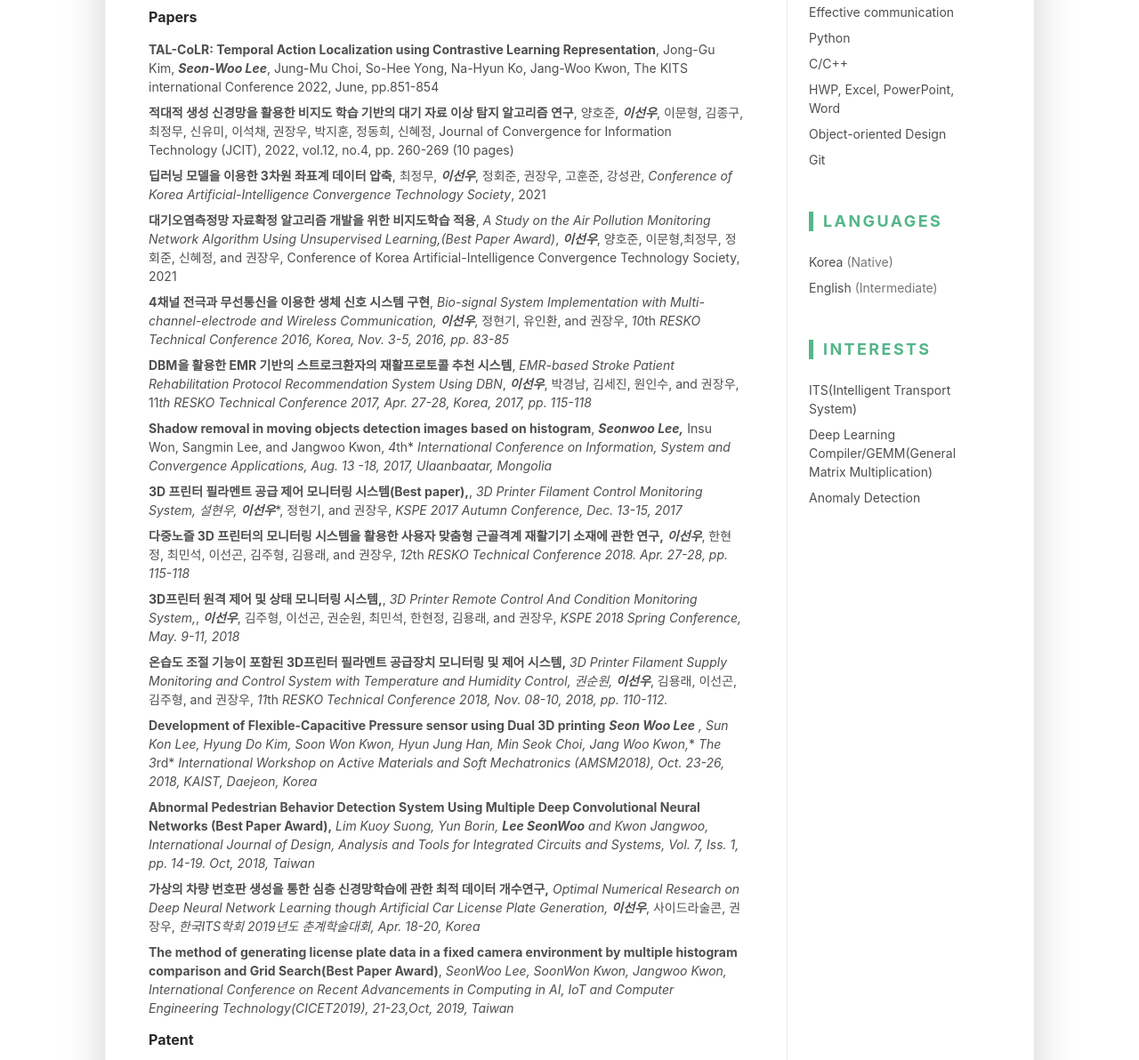
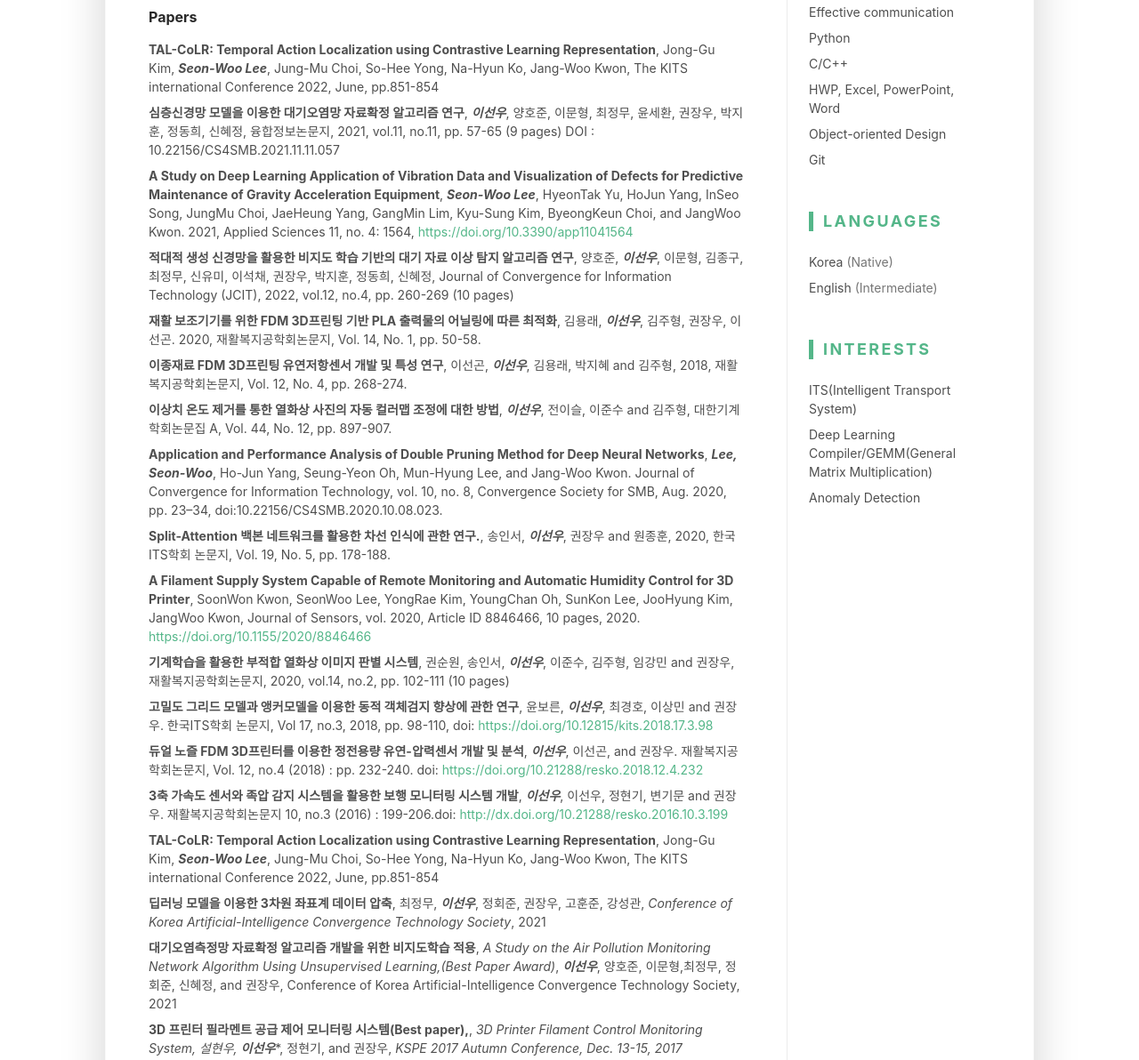
Before and after one commit to LEE-SEON-WOO/lee-seon-woo.github.io, a plain HTML site: page index.html in a window 1280 px wide. Shown: the part 2070-3262 px from the top of the page at 89% size. Drawn offline with Linux system fonts and the light colour scheme.

Commit message:
rebuilding site 2022년 11월 21일 월 오전  3:30:54

```diff
--- a/index.html
+++ b/index.html
@@ -350,23 +350,43 @@
 
                                             <li class="mb-2"><strong>TAL-CoLR: Temporal Action Localization using Contrastive Learning Representation</strong>, Jong-Gu Kim, <em><strong>Seon-Woo Lee</strong></em>, Jung-Mu Choi, So-Hee Yong, Na-Hyun Ko, Jang-Woo Kwon, The KITS international Conference 2022, June, pp.851-854</li>
 
+                                            <li class="mb-2"><strong>심층신경망 모델을 이용한 대기오염망 자료확정 알고리즘 연구</strong>, <em><strong>이선우</strong></em>, 양호준, 이문형, 최정무, 윤세환, 권장우, 박지훈, 정동희, 신혜정, 융합정보논문지, 2021, vol.11, no.11, pp. 57-65 (9 pages) DOI : 10.22156/CS4SMB.2021.11.11.057</li>
+
+                                            <li class="mb-2"><strong>A Study on Deep Learning Application of Vibration Data and Visualization of Defects for Predictive Maintenance of Gravity Acceleration Equipment</strong>, <em><strong>Seon-Woo Lee</strong></em>, HyeonTak Yu, HoJun Yang, InSeo Song, JungMu Choi, JaeHeung Yang, GangMin Lim, Kyu-Sung Kim, ByeongKeun Choi, and JangWoo Kwon. 2021, Applied Sciences 11, no. 4: 1564, <a href="https://doi.org/10.3390/app11041564">https://doi.org/10.3390/app11041564</a></li>
+
                                             <li class="mb-2"><strong>적대적 생성 신경망을 활용한 비지도 학습 기반의 대기 자료 이상 탐지 알고리즘 연구</strong>, 양호준, <em><strong>이선우</strong></em>, 이문형, 김종구, 최정무, 신유미, 이석채, 권장우, 박지훈, 정동희, 신혜정, Journal of Convergence for Information Technology (JCIT), 2022, vol.12, no.4, pp. 260-269 (10 pages)</li>
+
+                                            <li class="mb-2"><strong>재활 보조기기를 위한 FDM 3D프린팅 기반 PLA 출력물의 어닐링에 따른 최적화</strong>, 김용래, <em><strong>이선우</strong></em>, 김주형, 권장우, 이선곤. 2020, 재활복지공학회논문지, Vol. 14, No. 1, pp. 50-58.</li>
+
+                                            <li class="mb-2"><strong>이종재료 FDM 3D프린팅 유연저항센서 개발 및 특성 연구</strong>, 이선곤, <em><strong>이선우</strong></em>, 김용래, 박지혜 and 김주형, 2018, 재활복지공학회논문지, Vol. 12, No. 4, pp. 268-274.</li>
+
+                                            <li class="mb-2"><strong>이상치 온도 제거를 통한 열화상 사진의 자동 컬러맵 조정에 대한 방법</strong>, <em><strong>이선우</strong></em>, 전이슬, 이준수 and 김주형, 대한기계학회논문집 A, Vol. 44, No. 12, pp. 897-907.</li>
+
+                                            <li class="mb-2"><strong>Application and Performance Analysis of Double Pruning Method for Deep Neural Networks</strong>, <em><strong>Lee, Seon-Woo</strong></em>, Ho-Jun Yang, Seung-Yeon Oh, Mun-Hyung Lee, and Jang-Woo Kwon. Journal of Convergence for Information Technology, vol. 10, no. 8, Convergence Society for SMB, Aug. 2020, pp. 23–34, doi:10.22156/CS4SMB.2020.10.08.023.</li>
+
+                                            <li class="mb-2"><strong>Split-Attention 백본 네트워크를 활용한 차선 인식에 관한 연구.</strong>, 송인서, <em><strong>이선우</strong></em>, 권장우 and 원종훈, 2020, 한국ITS학회 논문지, Vol. 19, No. 5, pp. 178-188.</li>
+
+                                            <li class="mb-2"><strong>A Filament Supply System Capable of Remote Monitoring and Automatic Humidity Control for 3D Printer</strong>, SoonWon Kwon, SeonWoo Lee, YongRae Kim, YoungChan Oh, SunKon Lee, JooHyung Kim, JangWoo Kwon, Journal of Sensors, vol. 2020, Article ID 8846466, 10 pages, 2020. <a href="https://doi.org/10.1155/2020/8846466">https://doi.org/10.1155/2020/8846466</a></li>
+
+                                            <li class="mb-2"><strong>기계학습을 활용한 부적합 열화상 이미지 판별 시스템</strong>, 권순원, 송인서, <em><strong>이선우</strong></em>, 이준수, 김주형, 임강민 and 권장우, 재활복지공학회논문지, 2020, vol.14, no.2, pp. 102-111 (10 pages)</li>
+
+                                            <li class="mb-2"><strong>고밀도 그리드 모델과 앵커모델을 이용한 동적 객체검지 향상에 관한 연구</strong>, 윤보른, <em><strong>이선우</strong></em>, 최경호, 이상민 and 권장우. 한국ITS학회 논문지, Vol 17, no.3, 2018, pp. 98-110, doi: <a href="https://doi.org/10.12815/kits.2018.17.3.98">https://doi.org/10.12815/kits.2018.17.3.98</a></li>
+
+                                            <li class="mb-2"><strong>듀얼 노즐 FDM 3D프린터를 이용한 정전용량 유연-압력센서 개발 및 분석</strong>, <em><strong>이선우</strong></em>, 이선곤, and 권장우. 재활복지공학회논문지, Vol. 12, no.4 (2018) : pp. 232-240. doi: <a href="https://doi.org/10.21288/resko.2018.12.4.232">https://doi.org/10.21288/resko.2018.12.4.232</a></li>
+
+                                            <li class="mb-2"><strong>3축 가속도 센서와 족압 감지 시스템을 활용한 보행 모니터링 시스템 개발</strong>, <em><strong>이선우</strong></em>, 이선우, 정현기, 변기문 and 권장우. 재활복지공학회논문지 10, no.3 (2016) : 199-206.doi: <a href="http://dx.doi.org/10.21288/resko.2016.10.3.199">http://dx.doi.org/10.21288/resko.2016.10.3.199</a></li>
+
+                                            <li class="mb-2"><strong>TAL-CoLR: Temporal Action Localization using Contrastive Learning Representation</strong>, Jong-Gu Kim, <em><strong>Seon-Woo Lee</strong></em>, Jung-Mu Choi, So-Hee Yong, Na-Hyun Ko, Jang-Woo Kwon, The KITS international Conference 2022, June, pp.851-854</li>
 
                                             <li class="mb-2"><strong>딥러닝 모델을 이용한 3차원 좌표계 데이터 압축</strong>, 최정무, <em><strong>이선우</strong></em>, 정회준, 권장우, 고훈준, 강성관, <em>Conference of Korea Artificial-Intelligence Convergence Technology Society</em>, 2021</li>
 
                                             <li class="mb-2"><strong>대기오염측정망 자료확정 알고리즘 개발을 위한 비지도학습 적용</strong>, <em>A Study on the Air Pollution Monitoring Network Algorithm Using Unsupervised Learning,(Best Paper Award)</em>, <em><strong>이선우</strong></em>, 양호준, 이문형,최정무, 정회준, 신혜정, and 권장우, Conference of Korea Artificial-Intelligence Convergence Technology Society, 2021</li>
 
-                                            <li class="mb-2"><strong>4채널 전극과 무선통신을 이용한 생체 신호 시스템 구현</strong>, <em>Bio-signal System Implementation with Multi-channel-electrode and Wireless Communication,</em> <em><strong>이선우</strong></em>, 정현기, 유인환, and 권장우, <em>10</em>th <em>RESKO Technical Conference 2016, Korea, Nov. 3-5, 2016, pp. 83-85</em></li>
-
-                                            <li class="mb-2"><strong>DBM을 활용한 EMR 기반의 스트로크환자의 재활프로토콜 추천 시스템</strong>, <em>EMR-based Stroke Patient Rehabilitation Protocol Recommendation System Using DBN</em>, <em><strong>이선우</strong></em>, 박경남, 김세진, 원인수, and 권장우, 11<em>th</em> <em>RESKO Technical Conference 2017, Apr. 27-28, Korea, 2017, pp. 115-118</em></li>
-
-                                            <li class="mb-2"><strong>Shadow removal in moving objects detection images based on histogram</strong>, <em><strong>Seonwoo Lee,</strong></em> Insu Won, Sangmin Lee, and Jangwoo Kwon, <em>4</em>th* <em>International Conference on Information, System and Convergence Applications,</em> <em>Aug. 13 -18, 2017, Ulaanbaatar, Mongolia</em></li>
-
                                             <li class="mb-2"><strong>3D 프린터 필라멘트 공급 제어 모니터링 시스템(Best paper),</strong>, <em>3D Printer Filament Control Monitoring System,</em> <em>설현우,</em> <em><strong>이선우</strong></em>*, 정현기, and 권장우, <em>KSPE 2017 Autumn Conference, Dec. 13-15, 2017</em></li>
 
                                             <li class="mb-2"><strong>다중노즐 3D 프린터의 모니터링 시스템을 활용한 사용자 맞춤형 근골격계 재활기기 소재에 관한 연구,</strong> <em><strong>이선우</strong></em>, 한현정, 최민석, 이선곤, 김주형, 김용래, and 권장우,  <em>12</em>th <em>RESKO Technical Conference 2018. Apr. 27-28, pp. 115-118</em></li>
 
-                                            <li class="mb-2"><strong>3D프린터 원격 제어 및 상태 모니터링 시스템,</strong>, <em>3D Printer Remote Control And Condition Monitoring System,</em>, <em><strong>이선우</strong></em>, 김주형, 이선곤, 권순원, 최민석, 한현정, 김용래, and 권장우, <em>KSPE 2018 Spring Conference, May. 9-11, 2018</em></li>
+                                            <li class="mb-2"><strong>3D프린터 원격 제어 및 상태 모니터링 시스템,</strong>, <em><strong>이선우</strong></em>, 김주형, 이선곤, 권순원, 최민석, 한현정, 김용래, and 권장우, <em>KSPE 2018 Spring Conference, May. 9-11, 2018</em></li>
 
                                             <li class="mb-2"><strong>온습도 조절 기능이 포함된 3D프린터 필라멘트 공급장치 모니터링 및 제어 시스템,</strong>  <em>3D Printer Filament Supply Monitoring and Control System with Temperature and Humidity Control,</em>  <em>권순원,</em> <em><strong>이선우</strong></em>, 김용래, 이선곤, 김주형, and 권장우,  <em>11</em>th <em>RESKO Technical Conference 2018, Nov. 08-10, 2018, pp. 110-112.</em></li>
 
@@ -377,6 +397,12 @@
                                             <li class="mb-2"><strong>가상의 차량 번호판 생성을 통한 심층 신경망학습에 관한 최적 데이터 개수연구,</strong>  <em>Optimal Numerical Research on Deep Neural Network Learning though Artificial Car License Plate Generation,</em>  <em><strong>이선우</strong></em>, 사이드라술콘, 권장우, <em>한국ITS학회 2019년도 춘계학술대회, Apr. 18-20, Korea</em></li>
 
                                             <li class="mb-2"><strong>The method of generating license plate data in a fixed camera environment by multiple histogram comparison and Grid Search(Best Paper Award)</strong>,  <em>SeonWoo Lee, SoonWon Kwon, Jangwoo Kwon,</em>  <em>International Conference on Recent Advancements in Computing in AI, IoT and Computer Engineering Technology(CICET2019), 21-23,Oct, 2019, Taiwan</em></li>
+
+                                            <li class="mb-2"><strong>4채널 전극과 무선통신을 이용한 생체 신호 시스템 구현</strong>, <em>Bio-signal System Implementation with Multi-channel-electrode and Wireless Communication,</em> <em><strong>이선우</strong></em>, 정현기, 유인환, and 권장우, <em>10</em>th <em>RESKO Technical Conference 2016, Korea, Nov. 3-5, 2016, pp. 83-85</em></li>
+
+                                            <li class="mb-2"><strong>DBM을 활용한 EMR 기반의 스트로크환자의 재활프로토콜 추천 시스템</strong>, <em>EMR-based Stroke Patient Rehabilitation Protocol Recommendation System Using DBN</em>, <em><strong>이선우</strong></em>, 박경남, 김세진, 원인수, and 권장우, 11<em>th</em> <em>RESKO Technical Conference 2017, Apr. 27-28, Korea, 2017, pp. 115-118</em></li>
+
+                                            <li class="mb-2"><strong>Shadow removal in moving objects detection images based on histogram</strong>, <em><strong>Seonwoo Lee,</strong></em> Insu Won, Sangmin Lee, and Jangwoo Kwon, <em>4</em>th* <em>International Conference on Information, System and Convergence Applications,</em> <em>Aug. 13 -18, 2017, Ulaanbaatar, Mongolia</em></li>
 
                                         </ul>
                                     </div>
```
